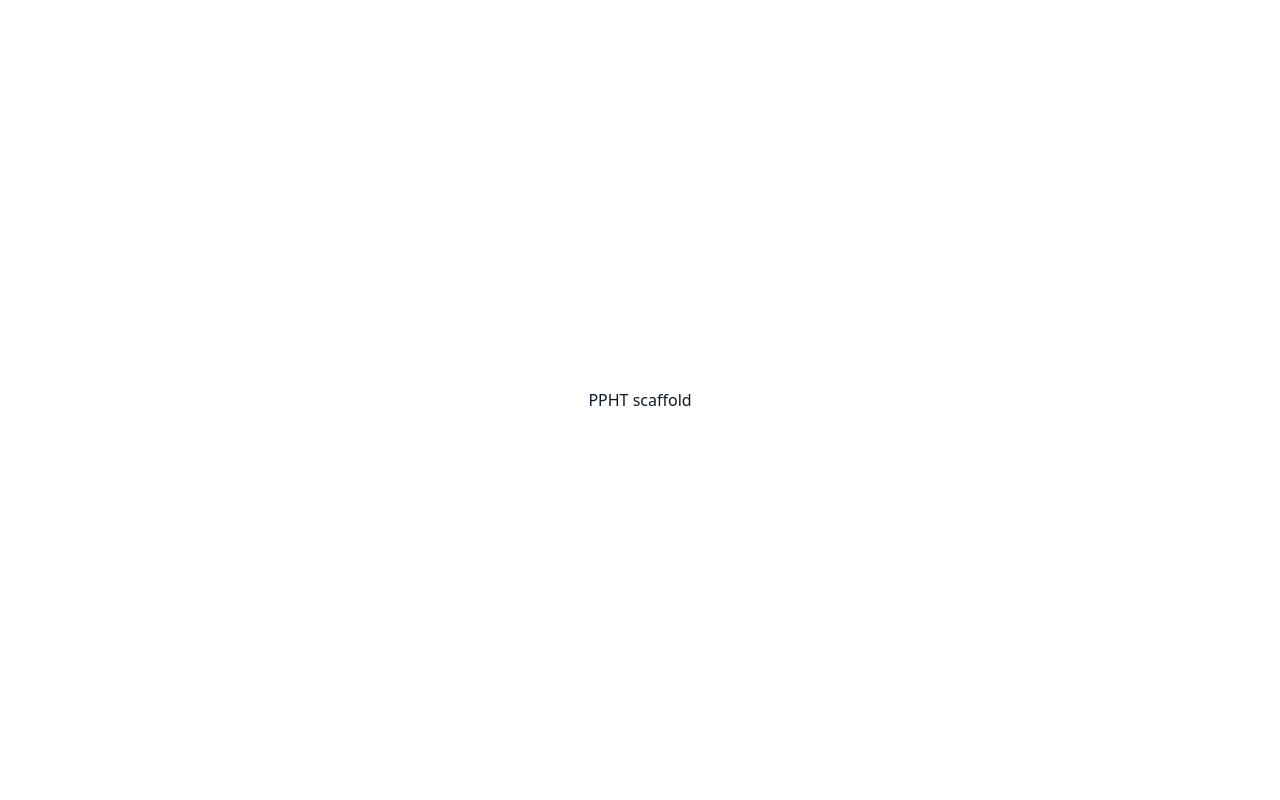
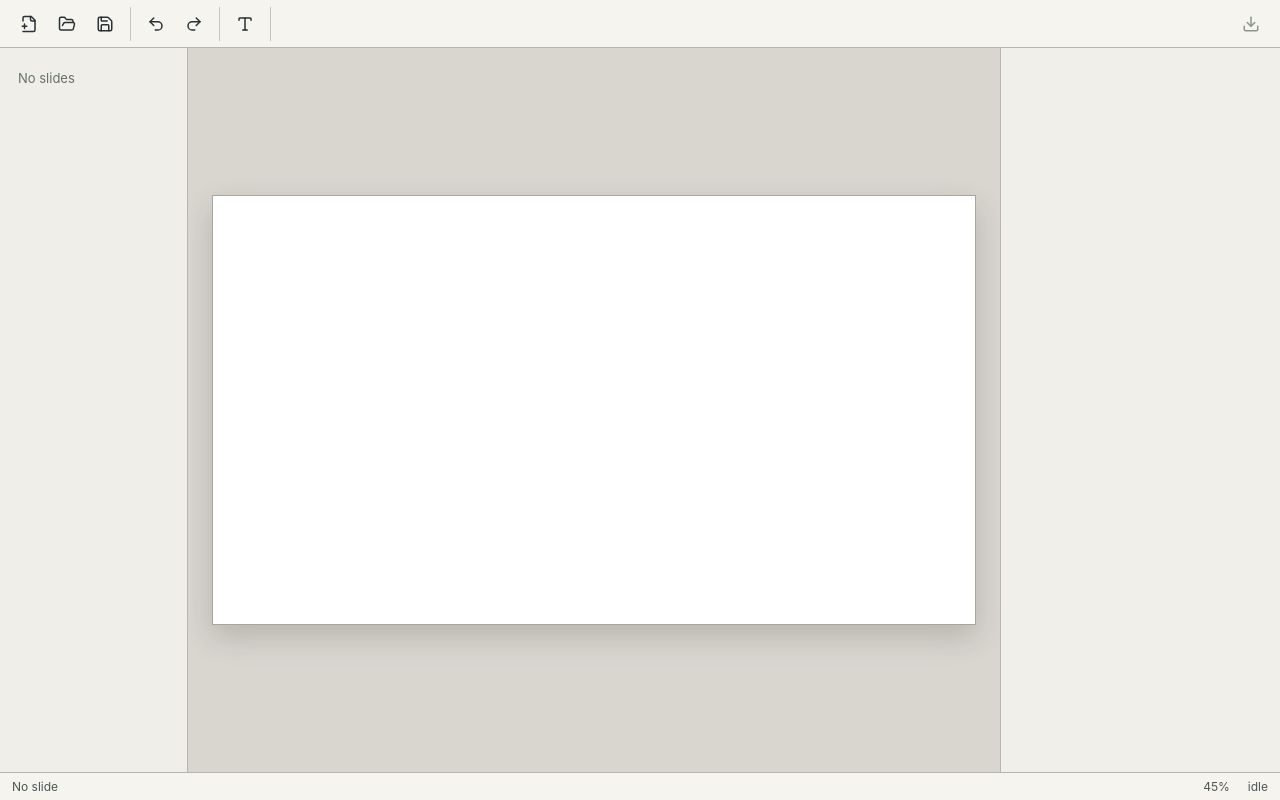
Before and after one commit to crcdlixx/PPHT, a React (Vite) app in the folder apps/editor/: page / in a window 1280 px wide. Built offline with nearby package versions, Linux system fonts and the light colour scheme.

Commit message:
feat(editor): add application shell

```diff
--- a/apps/editor/src/App.tsx
+++ b/apps/editor/src/App.tsx
@@ -1,3 +1,25 @@
+import { Canvas } from './components/Canvas'
+import { PropertyPanel } from './components/PropertyPanel'
+import { SlideRail } from './components/SlideRail'
+import { StatusBar } from './components/StatusBar'
+import { Toolbar } from './components/Toolbar'
+
 export function App() {
-  return <main className="placeholder-app">PPHT scaffold</main>
+  return (
+    <div className="editor-shell">
+      <Toolbar />
+      <div className="editor-body">
+        <SlideRail />
+        <main className="workspace" aria-label="Editor workspace">
+          <div className="canvas-stage">
+            <Canvas />
+          </div>
+        </main>
+        <aside className="property-panel" aria-label="Properties">
+          <PropertyPanel />
+        </aside>
+      </div>
+      <StatusBar />
+    </div>
+  )
 }
--- a/apps/editor/src/components/SlideRail.tsx
+++ b/apps/editor/src/components/SlideRail.tsx
@@ -1,3 +1,27 @@
+import { useEditorStore } from '../store/editorStore'
+
 export function SlideRail() {
-  return null
+  const slides = useEditorStore((state) => state.slides)
+  const currentSlideId = useEditorStore((state) => state.currentSlideId)
+  const selectSlide = useEditorStore((state) => state.selectSlide)
+
+  return (
+    <aside className="slide-rail" aria-label="Slides">
+      {slides.length === 0 ? (
+        <div className="slide-rail-empty">No slides</div>
+      ) : (
+        slides.map((slide, index) => (
+          <button
+            className={`slide-thumb${slide.id === currentSlideId ? ' active' : ''}`}
+            type="button"
+            key={slide.id}
+            onClick={() => selectSlide(slide.id)}
+          >
+            <span className="slide-index">{index + 1}</span>
+            <span className="slide-title">{slide.title}</span>
+          </button>
+        ))
+      )}
+    </aside>
+  )
 }
--- a/apps/editor/src/components/StatusBar.tsx
+++ b/apps/editor/src/components/StatusBar.tsx
@@ -1,3 +1,15 @@
+import { useEditorStore } from '../store/editorStore'
+
 export function StatusBar() {
-  return null
+  const zoom = useEditorStore((state) => state.zoom)
+  const saveState = useEditorStore((state) => state.saveState)
+  const currentSlideId = useEditorStore((state) => state.currentSlideId)
+
+  return (
+    <footer className="status-bar">
+      <span>{currentSlideId ?? 'No slide'}</span>
+      <span>{Math.round(zoom * 100)}%</span>
+      <span>{saveState}</span>
+    </footer>
+  )
 }
--- a/apps/editor/src/components/Toolbar.tsx
+++ b/apps/editor/src/components/Toolbar.tsx
@@ -1,3 +1,71 @@
+import { Download, FilePlus2, FolderOpen, Redo2, Save, Type, Undo2 } from 'lucide-react'
+import { useEditorStore } from '../store/editorStore'
+
+const DEMO_PROJECT_PATH = 'D:\\NewStarProject\\PPHT\\demo.ppht'
+
 export function Toolbar() {
-  return null
+  const createProject = useEditorStore((state) => state.createProject)
+  const openProject = useEditorStore((state) => state.openProject)
+  const addText = useEditorStore((state) => state.addText)
+  const undo = useEditorStore((state) => state.undo)
+  const redo = useEditorStore((state) => state.redo)
+  const saveCurrentSlide = useEditorStore((state) => state.saveCurrentSlide)
+  const projectPath = useEditorStore((state) => state.projectPath)
+
+  return (
+    <header className="toolbar" aria-label="Editor toolbar">
+      <div className="toolbar-group" role="group" aria-label="Project">
+        <button
+          className="toolbar-button"
+          type="button"
+          title="New"
+          aria-label="New"
+          onClick={() => void createProject(DEMO_PROJECT_PATH, 'Demo Deck')}
+        >
+          <FilePlus2 aria-hidden="true" size={18} />
+        </button>
+        <button
+          className="toolbar-button"
+          type="button"
+          title="Open"
+          aria-label="Open"
+          onClick={() => void openProject(DEMO_PROJECT_PATH)}
+        >
+          <FolderOpen aria-hidden="true" size={18} />
+        </button>
+        <button
+          className="toolbar-button"
+          type="button"
+          title="Save"
+          aria-label="Save"
+          onClick={() => void saveCurrentSlide()}
+        >
+          <Save aria-hidden="true" size={18} />
+        </button>
+      </div>
+      <div className="toolbar-group" role="group" aria-label="History">
+        <button className="toolbar-button" type="button" title="Undo" aria-label="Undo" onClick={undo}>
+          <Undo2 aria-hidden="true" size={18} />
+        </button>
+        <button className="toolbar-button" type="button" title="Redo" aria-label="Redo" onClick={redo}>
+          <Redo2 aria-hidden="true" size={18} />
+        </button>
+      </div>
+      <div className="toolbar-group" role="group" aria-label="Insert">
+        <button className="toolbar-button" type="button" title="Text" aria-label="Text" onClick={addText}>
+          <Type aria-hidden="true" size={18} />
+        </button>
+      </div>
+      <div className="toolbar-spacer" />
+      <button
+        className="toolbar-button"
+        type="button"
+        title="Export"
+        aria-label="Export"
+        disabled={!projectPath}
+      >
+        <Download aria-hidden="true" size={18} />
+      </button>
+    </header>
+  )
 }
--- a/apps/editor/src/styles.css
+++ b/apps/editor/src/styles.css
@@ -1,20 +1,215 @@
 :root {
-  font-family: system-ui, sans-serif;
-  color: #111827;
-  background: #ffffff;
+  font-family:
+    Inter, ui-sans-serif, system-ui, -apple-system, BlinkMacSystemFont, "Segoe UI",
+    sans-serif;
+  color: #1e2428;
+  background: #e8e6df;
+  font-synthesis: none;
+  text-rendering: optimizeLegibility;
 }
 
 * {
   box-sizing: border-box;
 }
 
+html,
 body {
   margin: 0;
+  min-width: 320px;
+  min-height: 100vh;
 }
 
-.placeholder-app {
+.editor-shell {
+  display: grid;
+  grid-template-rows: 48px minmax(0, 1fr) 28px;
+  width: 100vw;
+  height: 100vh;
+  overflow: hidden;
+  background: #d8d6cf;
+}
+
+.toolbar {
+  display: flex;
+  align-items: center;
+  gap: 8px;
+  min-width: 0;
+  padding: 6px 12px;
+  border-bottom: 1px solid #b8b5ad;
+  background: #f5f4ef;
+}
+
+.toolbar-group {
+  display: flex;
+  align-items: center;
+  gap: 4px;
+  min-width: 0;
+  padding-right: 8px;
+  border-right: 1px solid #c9c6bd;
+}
+
+.toolbar-spacer {
+  flex: 1 1 auto;
+  min-width: 8px;
+}
+
+.toolbar-button {
+  display: inline-grid;
+  place-items: center;
+  width: 34px;
+  height: 34px;
+  padding: 0;
+  border: 1px solid transparent;
+  border-radius: 6px;
+  color: #283135;
+  background: transparent;
+  cursor: pointer;
+}
+
+.toolbar-button:hover:not(:disabled) {
+  border-color: #bbb7ad;
+  background: #ebe9e2;
+}
+
+.toolbar-button:focus-visible,
+.slide-thumb:focus-visible {
+  outline: 2px solid #2f7d62;
+  outline-offset: 2px;
+}
+
+.toolbar-button:disabled {
+  color: #8c928f;
+  cursor: not-allowed;
+}
+
+.editor-body {
+  display: grid;
+  grid-template-columns: 188px minmax(0, 1fr) 280px;
+  min-height: 0;
+}
+
+.slide-rail {
+  min-width: 0;
+  overflow-y: auto;
+  padding: 12px 10px;
+  border-right: 1px solid #b8b5ad;
+  background: #efeee8;
+}
+
+.slide-rail-empty {
+  padding: 10px 8px;
+  color: #69706c;
+  font-size: 13px;
+}
+
+.slide-thumb {
+  display: grid;
+  grid-template-columns: 28px minmax(0, 1fr);
+  align-items: center;
+  width: 100%;
+  min-height: 64px;
+  margin: 0 0 8px;
+  padding: 8px;
+  border: 1px solid #c9c6bd;
+  border-radius: 6px;
+  color: #232b2f;
+  background: #faf9f5;
+  text-align: left;
+  cursor: pointer;
+}
+
+.slide-thumb:hover {
+  border-color: #a9a59c;
+  background: #ffffff;
+}
+
+.slide-thumb.active {
+  border-color: #2f7d62;
+  box-shadow: inset 3px 0 0 #2f7d62;
+}
+
+.slide-index {
+  color: #69706c;
+  font-size: 12px;
+  line-height: 1;
+}
+
+.slide-title {
+  min-width: 0;
+  overflow: hidden;
+  font-size: 13px;
+  font-weight: 600;
+  line-height: 1.3;
+  text-overflow: ellipsis;
+  white-space: nowrap;
+}
+
+.workspace {
   display: grid;
   place-items: center;
-  min-height: 100vh;
+  min-width: 0;
+  min-height: 0;
   padding: 24px;
+  overflow: auto;
+  background: #d8d6cf;
 }
+
+.canvas-stage {
+  width: min(100%, 960px);
+  aspect-ratio: 16 / 9;
+  border: 1px solid #aaa69b;
+  background: #ffffff;
+  box-shadow: 0 12px 28px rgb(38 35 29 / 18%);
+}
+
+.property-panel {
+  min-width: 0;
+  border-left: 1px solid #b8b5ad;
+  background: #f0efea;
+}
+
+.status-bar {
+  display: grid;
+  grid-template-columns: minmax(0, 1fr) auto auto;
+  align-items: center;
+  gap: 18px;
+  min-width: 0;
+  padding: 0 12px;
+  border-top: 1px solid #b8b5ad;
+  color: #4e5653;
+  background: #f5f4ef;
+  font-size: 12px;
+}
+
+.status-bar span {
+  min-width: 0;
+  overflow: hidden;
+  text-overflow: ellipsis;
+  white-space: nowrap;
+}
+
+@media (max-width: 760px) {
+  .editor-body {
+    grid-template-columns: 96px minmax(0, 1fr);
+  }
+
+  .property-panel {
+    display: none;
+  }
+
+  .slide-rail {
+    padding: 8px;
+  }
+
+  .slide-thumb {
+    grid-template-columns: 1fr;
+    min-height: 56px;
+  }
+
+  .slide-title {
+    font-size: 12px;
+  }
+
+  .workspace {
+    padding: 14px;
+  }
+}
```
